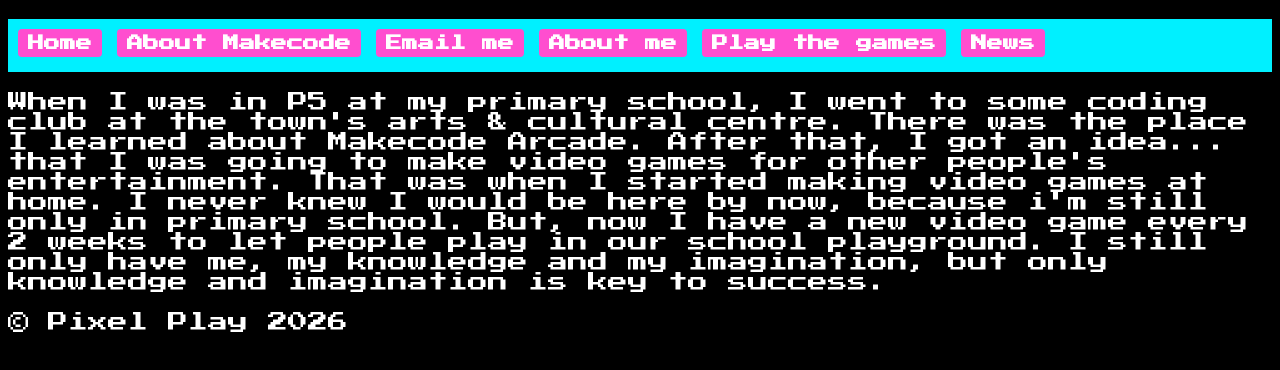
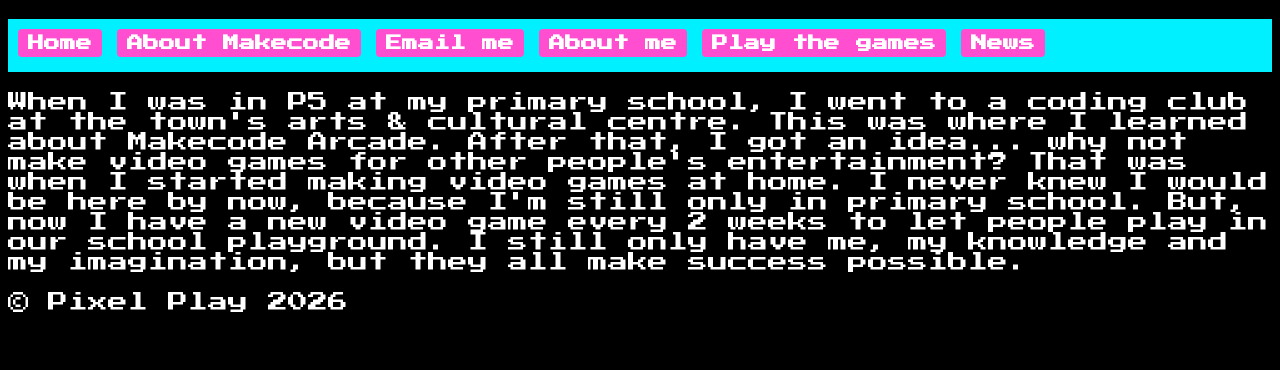
Before and after one commit to PixelPlayMan/Pixel-Play-Hub, a plain HTML site: page about.html in a window 1280 px wide. Shown: the part 56-426 px from the top of the page. Drawn offline with Linux system fonts and the light colour scheme.

Commit message:
Revise about.html for content and formatting improvements
Updated the content and structure of the about page, including improved text clarity and formatting.

```diff
--- a/about.html
+++ b/about.html
@@ -43,7 +43,7 @@
 <li><a href="news.html">News</a></li>
 </ul>
 </nav>
-<p>When I was in P5 at my primary school, I went to some coding club at the town's arts & cultural centre. There was the place I learned about Makecode Arcade. After that, I got an idea... that I was going to make video games for other people's entertainment. That was when I started making video games at home. I never knew I would be here by now, because i'm still only in primary school. But, now I have a new video game every 2 weeks to let people play in our school playground. I still only have me, my knowledge and my imagination, but only knowledge and imagination is key to success.
+<p>When I was in P5 at my primary school, I went to a coding club at the town's arts & cultural centre. This was where I learned about Makecode Arcade. After that, I got an idea... why not make video games for other people's entertainment? That was when I started making video games at home. I never knew I would be here by now, because I'm still only in primary school. But, now I have a new video game every 2 weeks to let people play in our school playground. I still only have me, my knowledge and my imagination, but they all make success possible.
 </body>
 <footer>
 <p>© Pixel Play 2026</p>
```
